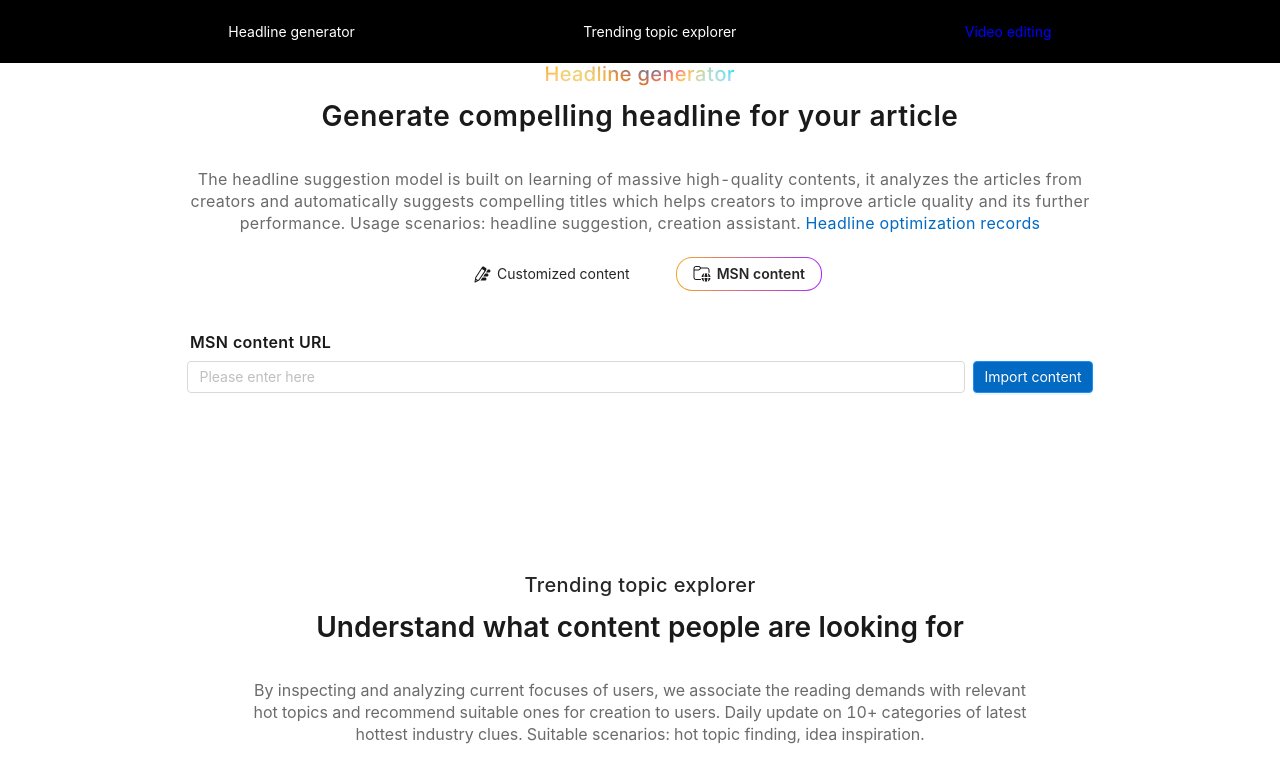
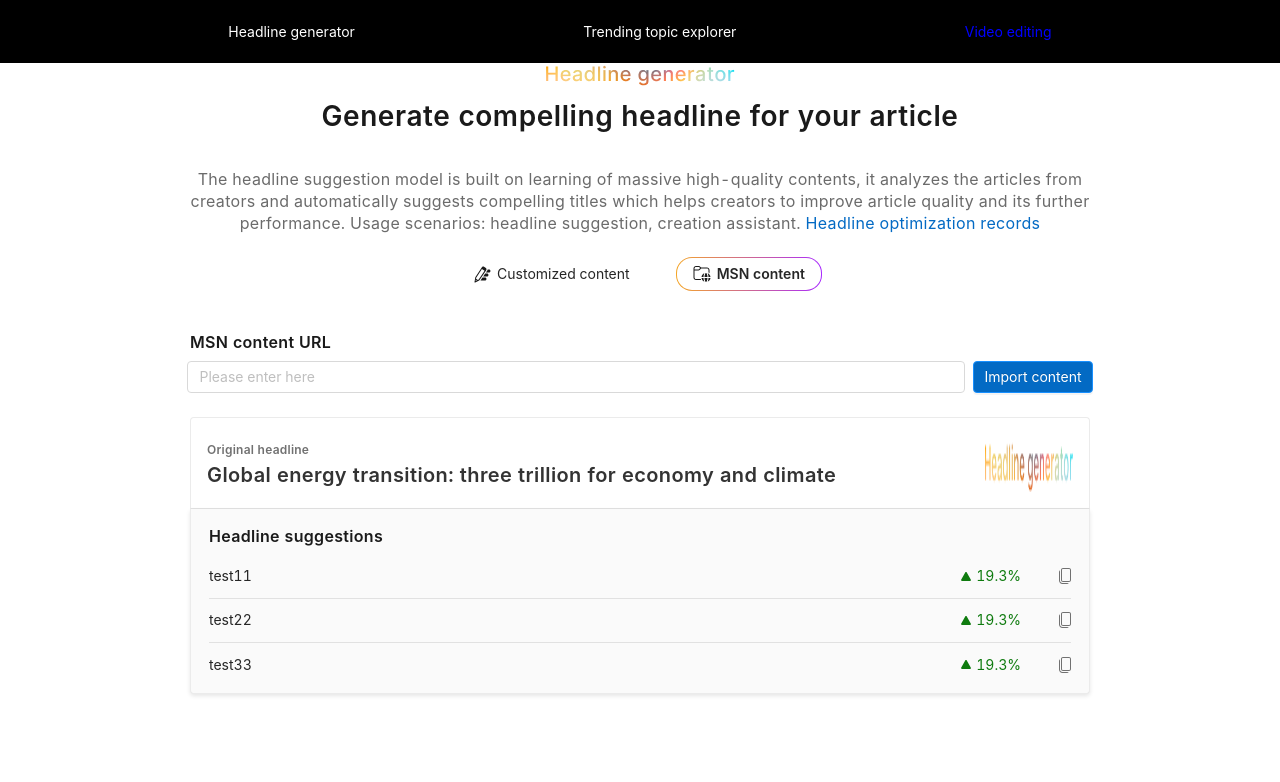
Before and after one commit to GuoanNB/creation-intelligence, a React (Create React App) app: page / in a window 1280 px wide. Both pictures are taken after a click on the element "MSN content". Shown: the top 782 px of the page. Built offline with nearby package versions, Linux system fonts and the light colour scheme.

Commit message:
add axios

```diff
--- a/package.json
+++ b/package.json
@@ -8,6 +8,7 @@
     "@testing-library/react": "^13.3.0",
     "@testing-library/user-event": "^13.5.0",
     "antd": "^4.22.8",
+    "axios": "^0.27.2",
     "classnames": "^2.3.1",
     "lodash": "^4.17.21",
     "react": "^18.2.0",
--- a/src/components/headlineGenerator/index.css
+++ b/src/components/headlineGenerator/index.css
@@ -178,3 +178,6 @@
     gap: 5px;
     margin-right: 38px;
 }
+.green-text {
+    color: #0F7B0F;
+}
--- a/src/components/headlineGenerator/index.jsx
+++ b/src/components/headlineGenerator/index.jsx
@@ -1,7 +1,7 @@
 import "./index.css"
 import React from "react";
 import { Input, Button, Tooltip, message } from "antd";
-import { arrowGreenSVG, customizeSVG, msnSVG } from "./images/svgIcons";
+import { arrowGreenSVG, customizeSVG, msnSVG } from "../../Icons/svg";
 
 const { TextArea } = Input;
 const HeadlineGenerator = () => {
@@ -17,8 +17,8 @@
     const [url, setUrl] = React.useState("");
     const [subTitle, setSubTitle] = React.useState(subTitleList[0]);
     const [resultBtnName, setResultBtnName] = React.useState("See results");
-    const [customizeSuggestionList, setCustomizeSuggestionList] = React.useState([])
-    const [msnSuggestionList, setMsnSuggestionList] = React.useState([])
+    const [customizeSuggestionList, setCustomizeSuggestionList] = React.useState(["test1", "test2", "test3"])
+    const [msnSuggestionList, setMsnSuggestionList] = React.useState(["test11", "test22", "test33"])
     const [sampleContentIndex, setSampleContentIndex] = React.useState(0)
 
     React.useMemo(() => {
@@ -124,11 +124,11 @@
                         <div className="original-headline normal-font">Original headline</div>
                         <div className="original-title normal-font">Global energy transition: three trillion for economy and climate</div>
                     </div>
-                    <img src={require("./images/headline.png")} alt="" />
+                    <img src={require("../../images/headline.png")} alt="" />
                 </div>
                 <div className="suggestion msn-suggestion">
                     <div className="suggestion-title normal-title normal-font">{suggestionTitle}</div>
-                    {customizeSuggestionList.map((val, index) => {
+                    {msnSuggestionList.map((val, index) => {
                         return <div key={val + index} className={`list-item${index === customizeSuggestionList.length - 1 ? "" : " border-bottom"}`}>
                             <div id={`msn-item${index}`}>{val}</div>
                             <div className="flex-container">
@@ -150,7 +150,7 @@
     }
     return (
         <>
-            <img src={require("./images/headline.png")} alt=""></img>
+            <img src={require("../../images/headline.png")} alt=""></img>
             <div className="title normal-font align-center">{title}​</div>
             <div className="description normal-font align-center">
                 <span>{description}</span>
```
Also changed, not shown: src/Icons/svg.jsx (renamed from src/components/headlineGenerator/images/svgIcons.jsx), src/images/headline.png (renamed from src/components/headlineGenerator/images/headline.png), 1 other file (tests, documents, lock files or other folders).
